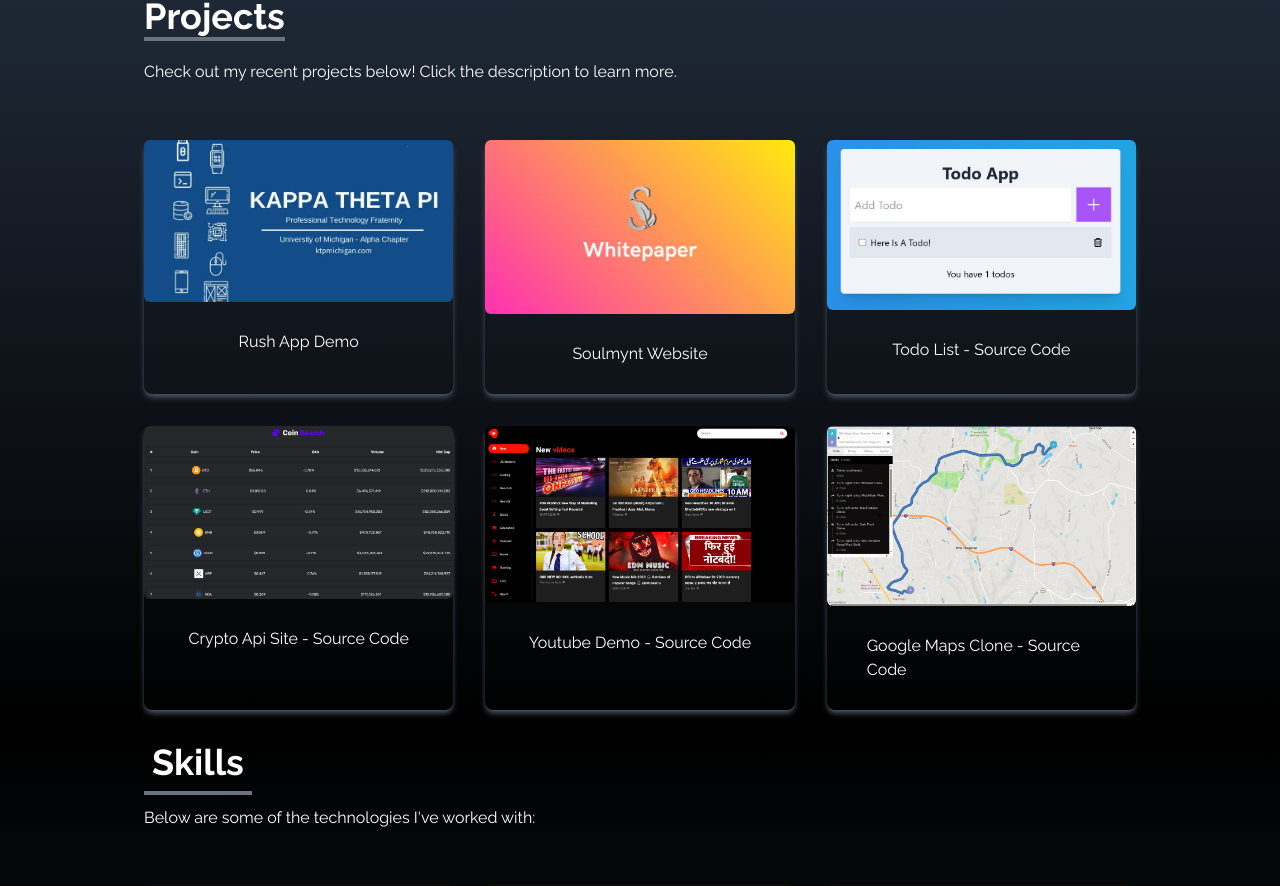
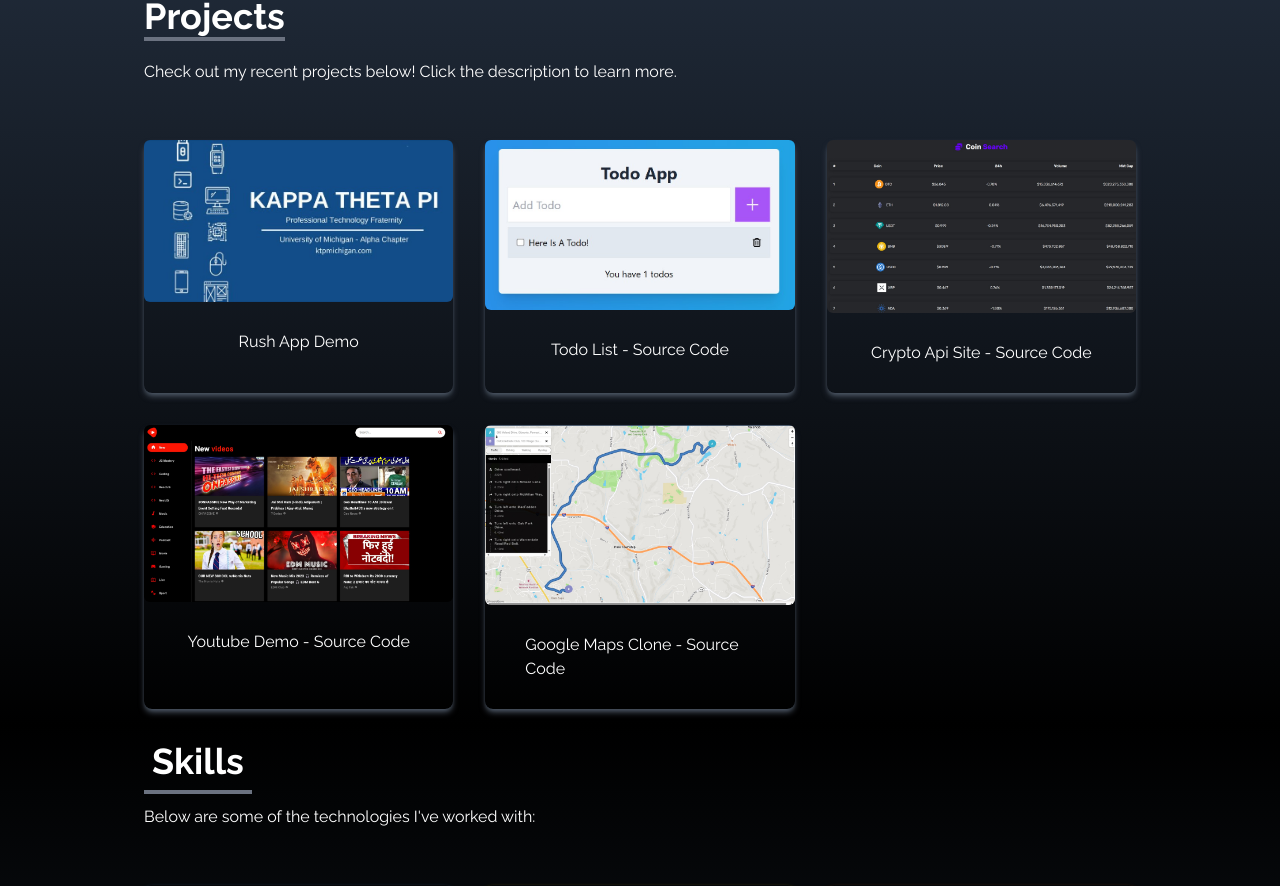
Before and after one commit to neev-lamba/portfolio-neev, a React (Create React App) app: page / in a window 1280 px wide. Shown: the part 2319-3205 px from the top of the page. Built offline with nearby package versions, Linux system fonts and the light colour scheme.

Commit message:
Add files via upload

```diff
--- a/src/components/Projects.jsx
+++ b/src/components/Projects.jsx
@@ -1,7 +1,6 @@
 import React from 'react'
 import ktp from '../assets/portfolio/ktp.jpg'
 import todoapp from '../assets/portfolio/todoapp.jpg'
-import smynt from '../assets/portfolio/soulmyntgif.gif'
 import cryptoapp from '../assets/portfolio/cryptoapp.jpg'
 import youtubeapp from '../assets/portfolio/youtubedemo.jpg'
 import googlemapclone from '../assets/portfolio/googlemapdemo.jpg'
@@ -14,21 +13,12 @@
             src: ktp,
             button: <a
             className="px-6 py-3 m-4 duration-200 hover:scale-105"
-            href="https://ktpmichigan.com/rush-app/"
+            href="https://www.ktpmichigan.com/"
             target="_blank"
             rel="noopener noreferrer">Rush App Demo</a>
         },
         {
             id: 2,
-            src: smynt,
-            button: <a
-            className="px-6 py-3 m-4 duration-200 hover:scale-105"
-            href="https://www.soulmynt.com/"
-            target="_blank"
-            rel="noopener noreferrer">Soulmynt Website</a>
-        },
-        {
-            id: 3,
             src: todoapp,
             button: <a
             className="px-6 py-3 m-4 duration-200 hover:scale-105"
@@ -37,7 +27,7 @@
             rel="noopener noreferrer">Todo List - Source Code</a>
         },
         {
-            id: 4,
+            id: 3,
             src: cryptoapp,
             button: <a
             className="px-6 py-3 m-4 duration-200 hover:scale-105"
@@ -46,7 +36,7 @@
             rel="noopener noreferrer">Crypto Api Site - Source Code</a>
         },
         {
-            id: 5,
+            id: 4,
             src: youtubeapp,
             button: <a
             className="px-6 py-3 m-4 duration-200 hover:scale-105"
@@ -55,7 +45,7 @@
             rel="noopener noreferrer">Youtube Demo - Source Code</a>
         },
         {
-            id: 6,
+            id: 5,
             src: googlemapclone,
             button: <a
             className="px-6 py-3 m-4 duration-200 hover:scale-105"
```
